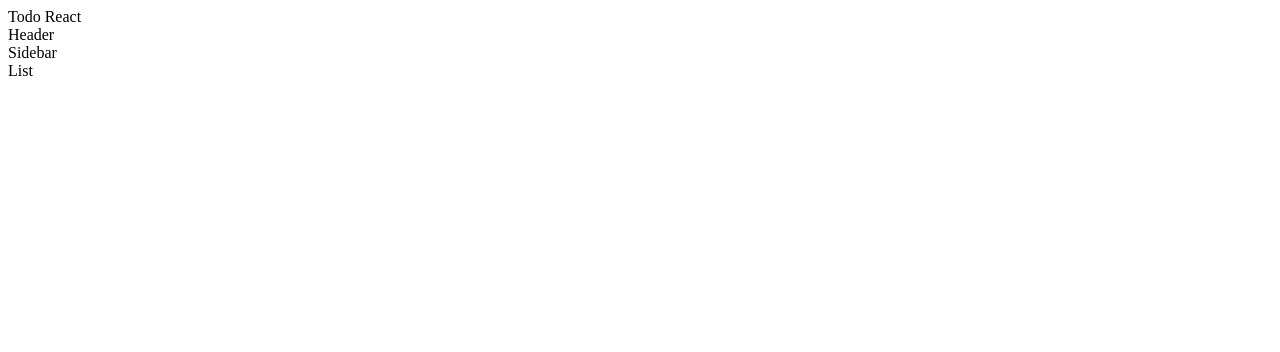
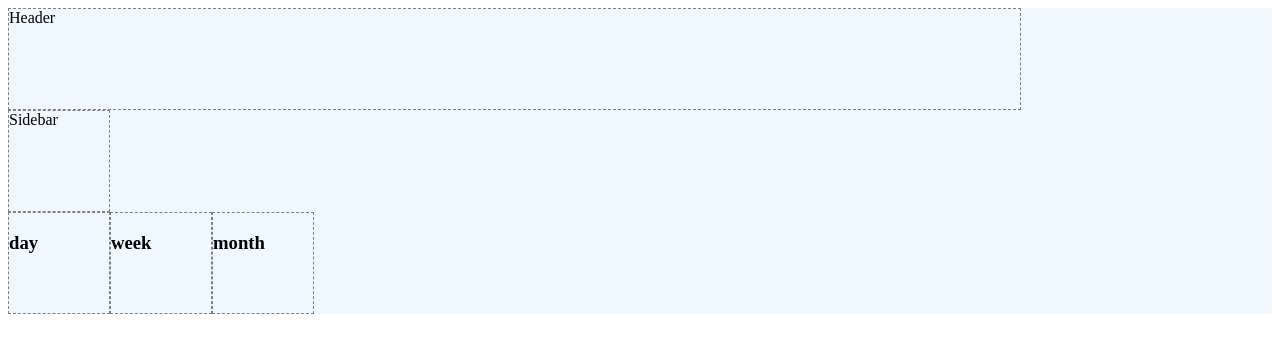
Before and after one commit to patrick-plue/todo_react, a React (Create React App) app: page / in a window 1280 px wide. Shown: the top 352 px of the page. Built offline with nearby package versions, Linux system fonts and the light colour scheme.

Commit message:
basic layout

```diff
--- a/src/App.js
+++ b/src/App.js
@@ -1,15 +1,27 @@
+import React, { useState, useEffect } from 'react';
+
 import Header from './components/Header';
 import Item from './components/Item';
 import Sidebar from './components/Sidebar';
 import List from './components/List';
 
+import './assets/app.css';
+import './assets/header.css';
+import './assets/list.css';
+import './assets/sidebar.css';
+
 function App() {
+  const [task, setTask] = useState([]);
+
   return (
-    <div className="App">
-      Todo React
+    <div className="appContainer">
       <Header />
       <Sidebar />
-      <List />
+      <div className="mainContainer">
+        <List title={'day'} />
+        <List title={'week'} />
+        <List title={'month'} />
+      </div>
     </div>
   );
 }
--- /dev/null
+++ b/src/assets/app.css
@@ -0,0 +1,7 @@
+.appContainer {
+  background-color: aliceblue;
+}
+
+.mainContainer {
+  display: flex;
+}
--- /dev/null
+++ b/src/assets/header.css
@@ -0,0 +1,5 @@
+.headerContainer {
+  width: 80%;
+  height: 100px;
+  border: 1px dashed gray;
+}
--- /dev/null
+++ b/src/assets/list.css
@@ -0,0 +1,6 @@
+.listContainer {
+  display: flex;
+  height: 100px;
+  width: 100px;
+  border: 1px dashed gray;
+}
--- /dev/null
+++ b/src/assets/sidebar.css
@@ -0,0 +1,5 @@
+.sidebarContainer {
+  height: 100px;
+  width: 100px;
+  border: 1px dashed gray;
+}
--- a/src/components/Header.jsx
+++ b/src/components/Header.jsx
@@ -1,7 +1,7 @@
 import React from 'react';
 
 function Header() {
-  return <div>Header</div>;
+  return <div className="headerContainer">Header</div>;
 }
 
 export default Header;
--- a/src/components/List.jsx
+++ b/src/components/List.jsx
@@ -1,8 +1,12 @@
 import React from 'react';
 import Item from './Item';
 
-function List() {
-  return <div>List</div>;
+function List({ title }) {
+  return (
+    <div className="listContainer">
+      <h3>{title}</h3>
+    </div>
+  );
 }
 
 export default List;
--- a/src/components/Sidebar.jsx
+++ b/src/components/Sidebar.jsx
@@ -1,7 +1,7 @@
 import React from 'react';
 
 function Sidebar() {
-  return <div>Sidebar</div>;
+  return <div className="sidebarContainer">Sidebar</div>;
 }
 
 export default Sidebar;
```
